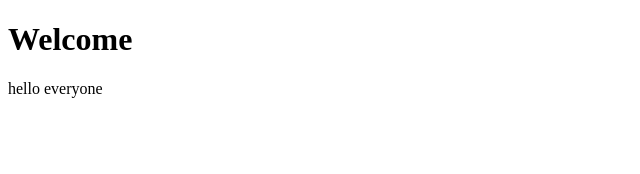
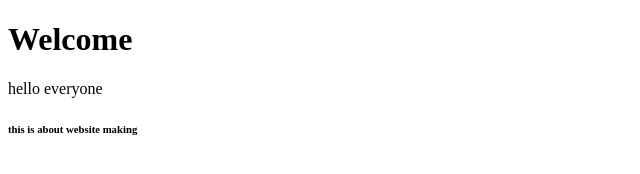
Before and after one commit to DcoderAD/Myproject, a plain HTML site: page index.html in a window 1280 px wide. Shown: the whole page, without its empty margins (0-640 px from the left). Drawn offline with Linux system fonts and the light colour scheme.

Commit message:
<h6>tag used

```diff
--- a/index.html
+++ b/index.html
@@ -8,5 +8,6 @@
 <body>
     <h1>Welcome</h1>
     <p>hello everyone</p>
+    <h6>this is about website making</h6>
 </body>
 </html>
```
